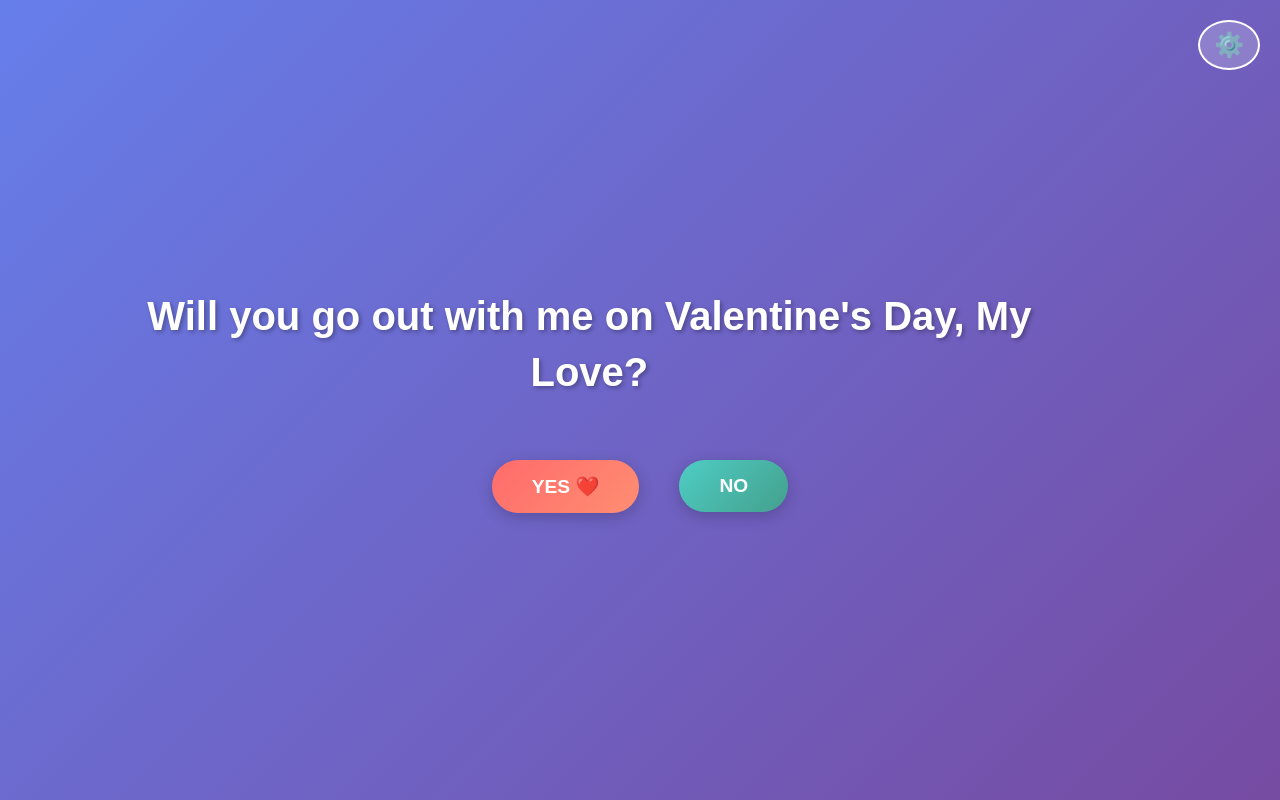
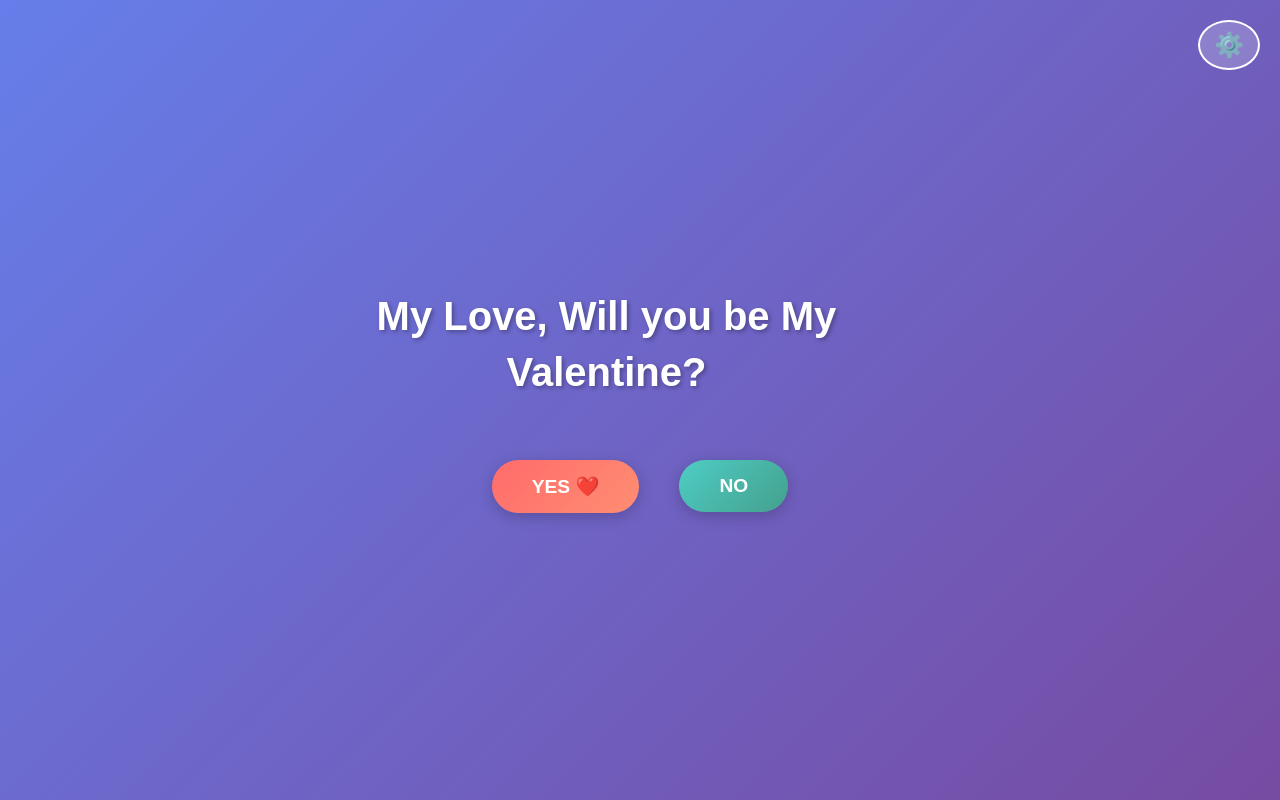
Before and after one commit to mrkishanrathore/ValentineProject, a React (Vite) app: page / in a window 1280 px wide. Built offline with nearby package versions, Linux system fonts and the light colour scheme; no server answers.

Commit message:
Add button movement on click after 5 No button clicks

```diff
--- a/src/App.jsx
+++ b/src/App.jsx
@@ -11,6 +11,7 @@ function App() {
   const [messageIndex, setMessageIndex] = useState(0)
   const [noButtonScale, setNoButtonScale] = useState(1)
   const [yesButtonScale, setYesButtonScale] = useState(1)
+  const [noClickCount, setNoClickCount] = useState(0)
 
   const minNoScale = 0.3
   const maxYesScale = 2
@@ -37,7 +38,6 @@ function App() {
     "I want to create beautiful memories with you! 📸",
     "You are my sunshine on a cloudy day! ☀️",
     "I will always be there for you! 🤗",
-    "You are the love of my life! 💘",
     "Please give me a chance to make you happy! 🌟"
   ]
 
@@ -94,6 +94,7 @@ function App() {
   }
 
   const handleNo = () => {
+    setNoClickCount((prev) => prev + 1)
     setMessageIndex((prev) => (prev + 1) % giftMessages.length)
     setNoButtonScale((prev) => Math.max(minNoScale, prev - scaleDecrement))
     setYesButtonScale((prev) => Math.min(maxYesScale, prev + scaleIncrement))
@@ -116,6 +117,7 @@ function App() {
             noButtonScale={noButtonScale}
             yesButtonScale={yesButtonScale}
             giftMessages={giftMessages}
+            noClickCount={noClickCount}
             onYes={handleYes}
             onNo={handleNo}
             onSettings={() => setShowSettingsModal(true)}
--- a/src/components/MainScreen.jsx
+++ b/src/components/MainScreen.jsx
@@ -7,6 +7,7 @@ function MainScreen({
   noButtonScale,
   yesButtonScale,
   giftMessages,
+  noClickCount,
   onYes,
   onNo,
   onSettings
@@ -57,6 +58,10 @@ function MainScreen({
 
   const handleNoClick = () => {
     onNo()
+    // After 5 clicks, move the button on every click
+    if (noClickCount >= 5) {
+      moveNoButton()
+    }
     if (questionRef.current) {
       questionRef.current.style.animation = 'none'
       setTimeout(() => {
@@ -68,7 +73,7 @@ function MainScreen({
   }
 
   const currentMessage = messageIndex === 0
-    ? `Will you go out with me on Valentine's Day, ${girlName}?`
+    ? ` ${girlName}, Will you be My Valentine?`
     : giftMessages[messageIndex]
 
   return (
```
